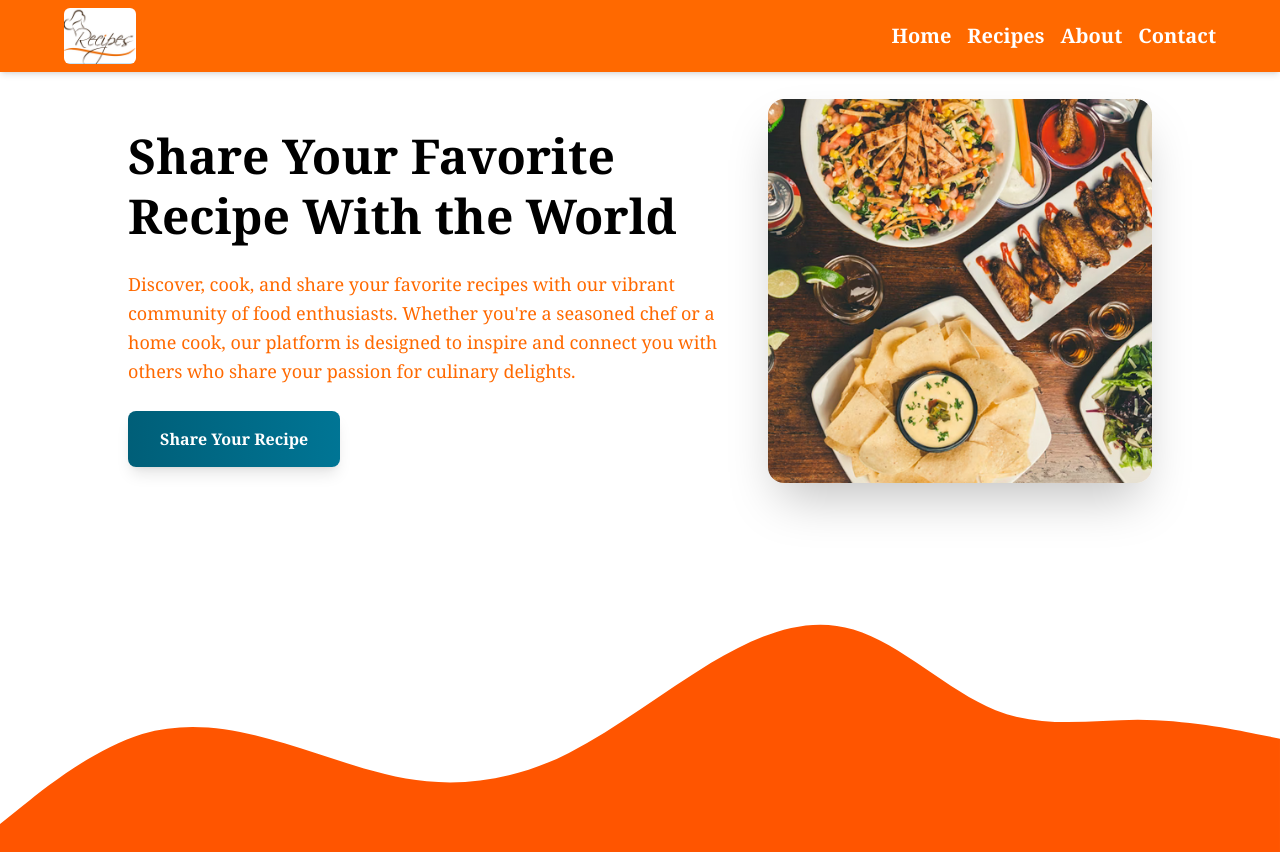
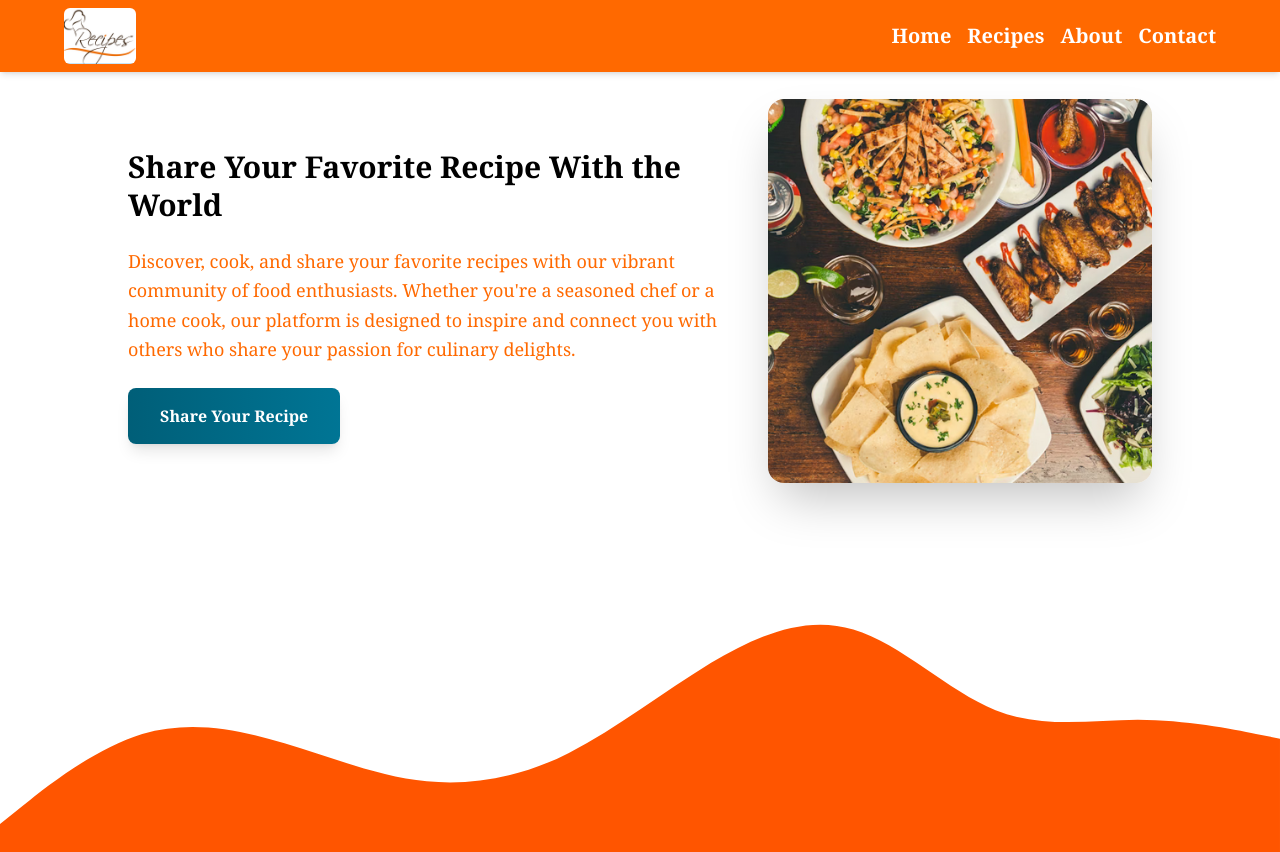
Before and after one commit to aymanbajar/resturant, a React (Vite) app in the folder frontend/: page / in a window 1280 px wide. Built offline with nearby package versions, Linux system fonts and the light colour scheme.

Commit message:
style(componenets): navbar and home

```diff
--- a/frontend/src/components/Navbar.tsx
+++ b/frontend/src/components/Navbar.tsx
@@ -3,7 +3,7 @@ export default function Navbar() {
   return (
     <header className="bg-orange-500 font-serif shadow-md fixed w-full z-10 top-0 left-0 ">
       <nav className="flex flex-row justify-between items-center gap-2 px-2 md:px-4 lg:px-8 xl:px-16 py-2">
-        <div className="w-14 h-10 md:w-18 md:h-14 flex-shrink-0 ">
+        <div className="w-14 h-8 md:w-18 md:h-14 flex-shrink-0 ">
           <img
             className="w-full h-full  object-cover rounded-md"
             src={logo}
--- a/frontend/src/pages/Home.tsx
+++ b/frontend/src/pages/Home.tsx
@@ -8,14 +8,14 @@ export default function Home() {
       <div className="flex flex-col md:flex-row justify-between  items-center gap-8 px-4 md:px-8 lg:px-16 xl:px-32 py-12 md:py-20 ">
         {/* left */}
         <div className='flex flex-col justify-start items-start gap-6 max-w-2xl animate-fade-in font-serif '>
-          <h1 className='font-bold text-3xl md:text-4xl lg:text-5xl leading-tight'>Share Your Favorite Recipe With the World</h1>
+          <h1 className='font-bold text-xl md:text-2xl lg:text-3xl leading-tight'>Share Your Favorite Recipe With the World</h1>
           <p className='text-base md:text-lg text-orange-500 leading-relaxed'>
             Discover, cook, and share your favorite recipes with our vibrant
             community of food enthusiasts. Whether you're a seasoned chef or a
             home cook, our platform is designed to inspire and connect you with
             others who share your passion for culinary delights.
           </p>
-          <button className='bg-gradient-to-r from-cyan-800 to-cyan-700 hover:from-cyan-700 hover:to-cyan-800 text-white font-semibold rounded-lg px-8 py-4 shadow-lg hover:shadow-xl transition-all duration-300 transform hover:scale-105'>Share Your Recipe</button>
+          <button className='bg-gradient-to-r from-cyan-800 to-cyan-700 hover:from-cyan-700 hover:to-cyan-800 text-white font-semibold rounded-lg px-8 py-4 shadow-lg hover:shadow-xl transition-all duration-300 transform hover:scale-105 '>Share Your Recipe</button>
         </div>
         {/* right */}
         <div className='w-72 h-72 md:w-80 md:h-80 lg:w-96 lg:h-96 flex-shrink-0 animate-float'> <img className='w-full h-full object-cover rounded-2xl shadow-2xl hover:shadow-cyan-500/50 transition-shadow duration-300' src={image1} alt="Delicious Recipe" /> </div>
```
